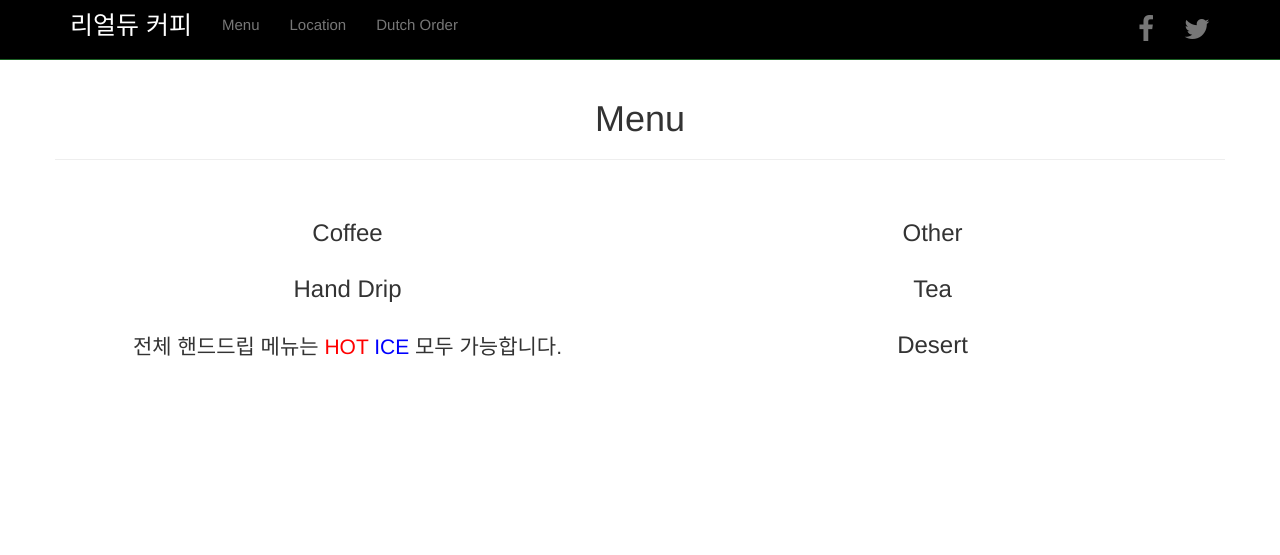
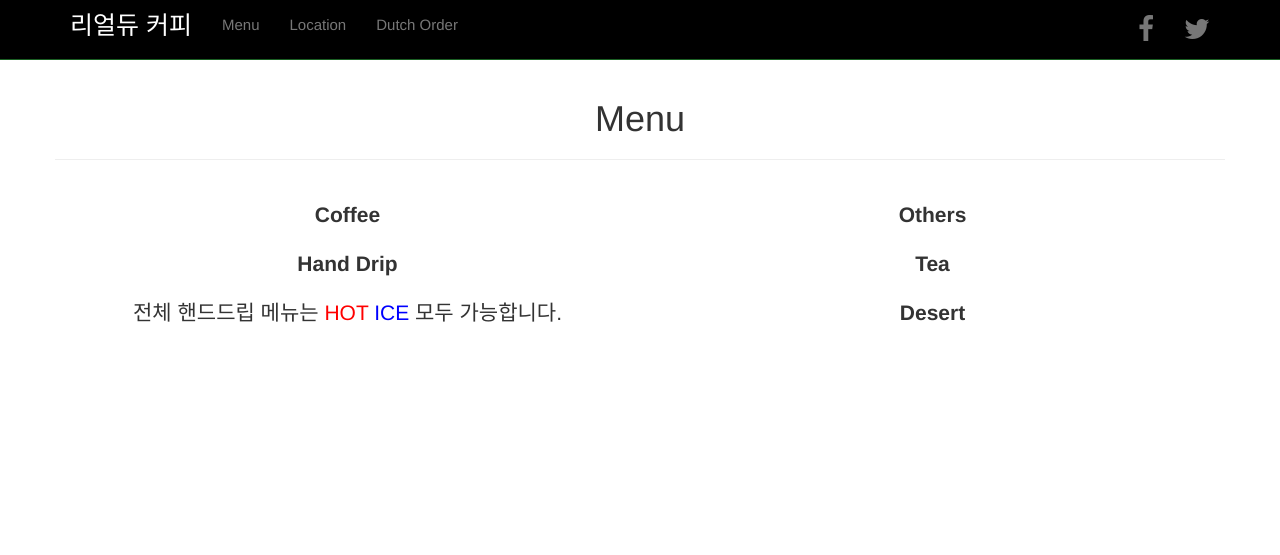
Before and after one commit to Isaccchoi/realdewcoffee, a Django app: template menu/templates/menu/menu_list.html in a window 1280 px wide. Shown: the top 555 px of the page. Run offline with Django 3.2, Linux system fonts and the light colour scheme; the template is opened without the code that fills it, so the values that code supplies are empty; some libraries are stand-ins or nearby versions.

Commit message:
fixing few tags

```diff
--- a/main/templates/main/dutch_order.html
+++ b/main/templates/main/dutch_order.html
@@ -46,7 +46,8 @@ $('#id_quantity').change(function(){
 {% block content %}
 <div class='row'>
     <h1 class="text-center">Dutch Coffee 주문</h1>
-    <br>
+    <hr/>
+    <br/>
     <div class='col-sm-8'>
         <img class='img-responsive' src="http://localhost:8000/media/images/2017/03/02/dutch.JPG" />
     </div>
--- a/main/views.py
+++ b/main/views.py
@@ -37,7 +37,7 @@ def location(request):
         "id" : "1007",
         'address': "서울특별시 마포구 월드컵북로1길 26-17",
         'address_short': "서울특별시 마포구 서교동 352-7",
-        'working_time': "08:00 ~ 23:00",
+        'working_time': "09:00 ~ 21:00",
         'phone': "02-333-5945"
         # fixme 아이콘 추가
     }
@@ -87,6 +87,7 @@ class DutchOrderView(View):
             order.total_charge = order.quantity * 12000
             order.save()
             return redirect('dutch_order')
+            # fixme 완료시 Home으로 Redirect시키며 FlashMessage 보내주면 좋을듯
         raise Http404 # Form이 valid 하지 않을 경우 Http404 일으킴
 
     def get(self, request, *args, **kwargs):
--- a/menu/templates/menu/menu_list.html
+++ b/menu/templates/menu/menu_list.html
@@ -34,8 +34,8 @@
     <hr/>
     <br/>
     <div class='col-sm-14'>
-        <div class='col-sm-6'>
-            <h3 class='text-center'>Coffee</h3>
+        <div class='col-sm-6 text-center'>
+            <span class='lead'><strong>Coffee</strong></span>
                 <table class='table'>
                     {% for coffee in coffees %}
                         {% if coffee.on_sale %}
@@ -49,7 +49,7 @@
                     {% endfor %}
             </table>
 
-            <h3 class='text-center'>Hand Drip</h3>
+            <span class='lead'><strong>Hand Drip</strong></span>
             <table class='table'>
                 {% for drip in drips %}
                     {% if drip.on_sale %}
@@ -70,8 +70,8 @@
         </div>
 
 
-        <div class="col-sm-6">
-            <h3 class='text-center'>Other</h3>
+        <div class="col-sm-6 text-center">
+            <span class='lead'><strong>Others</strong></span>
             <table class='table'>
                     {% for other in others %}
                         {% if other.on_sale %}
@@ -85,7 +85,7 @@
                     {% endfor %}
             </table>
 
-            <h3 class='text-center'>Tea</h3>
+            <span class='lead'><strong>Tea</strong></span>
                 <table class='table'>
                     {% for tea in teas %}
                         {% if tea.on_sale %}
@@ -99,7 +99,7 @@
                     {% endfor %}
             </table>
 
-            <h3 class='text-center'>Desert</h3>
+            <span class='lead'><strong>Desert</strong></span>
             <table class='table'>
                 {% for desert in deserts %}
                     {% if desert.on_sale %}
```
Also changed, not shown: main/templates/main/location.html (+4 -3 lines).
